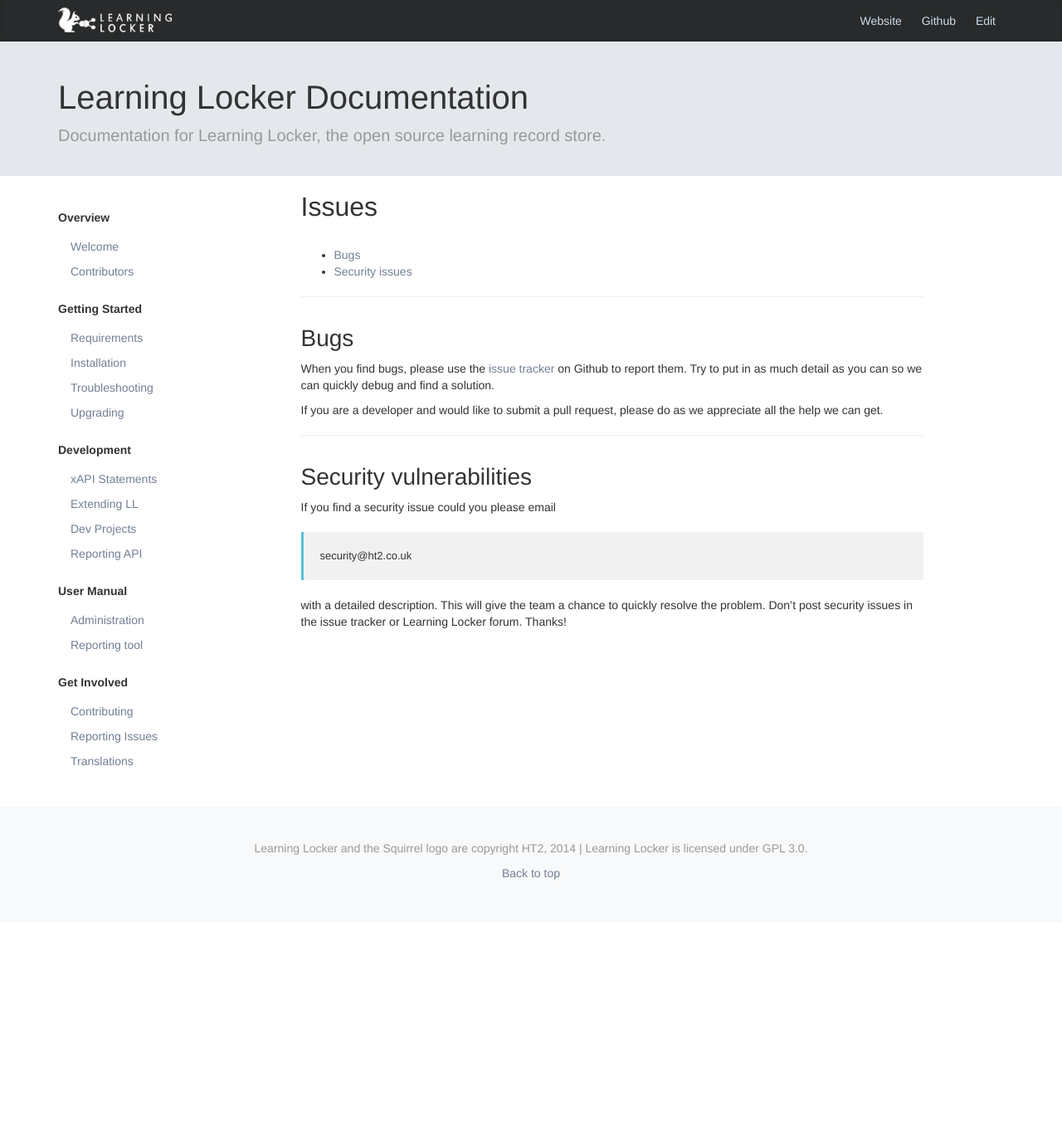
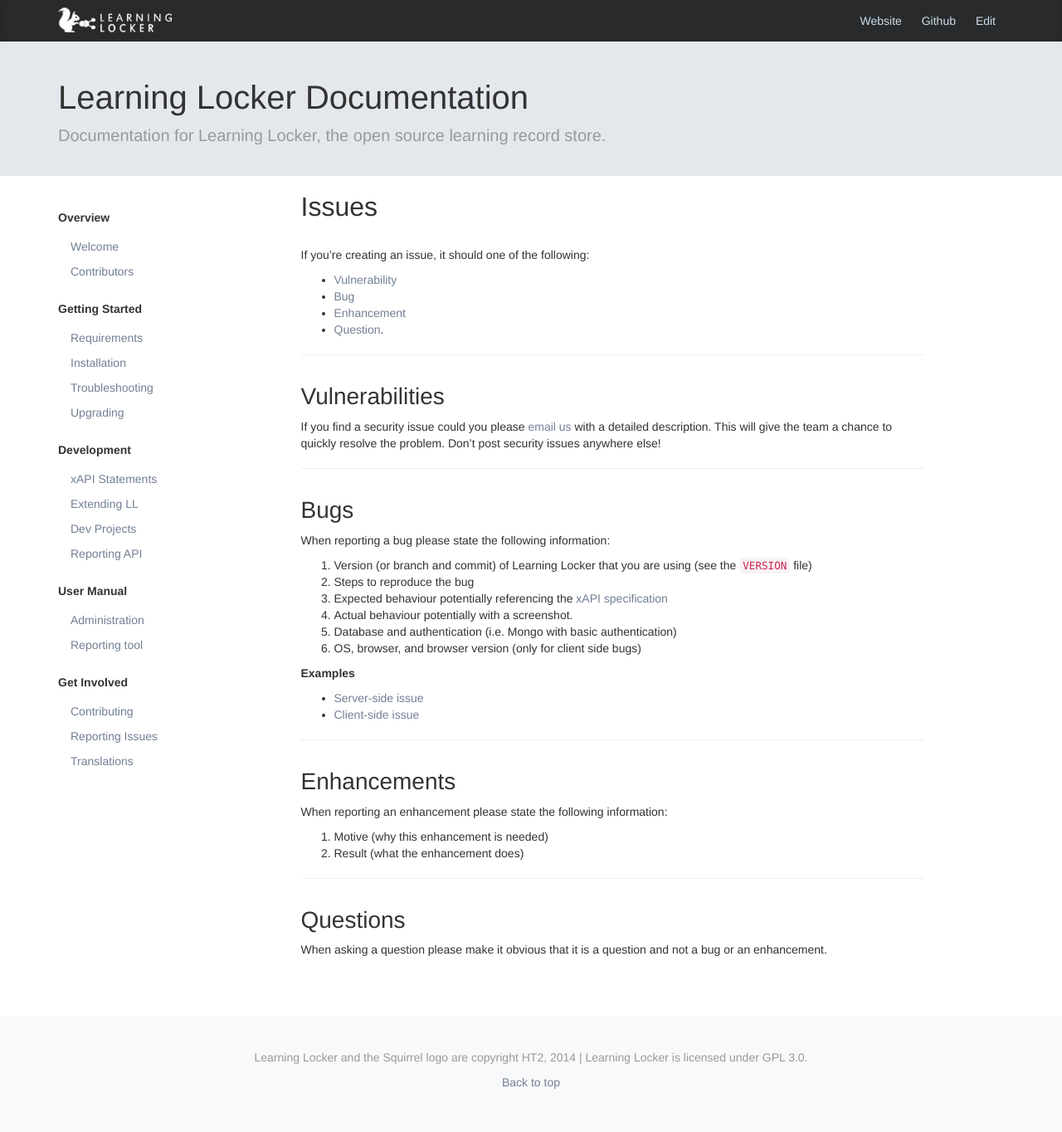
Before and after one commit to LearningLocker/docs, a Jekyll site: the page built from issues.md, in a window 1280 px wide. Shown: the whole page at 83% size. Built offline with Jekyll 4.4.1, drawn with Linux system fonts in a browser that asks for light colours; nearby versions of some CDN libraries; before the commit the page ends 1112 px from its top, so only the background shows below that.

Commit message:
Adds contribution guidelines.

```diff
--- a/issues.md
+++ b/issues.md
@@ -1,23 +1,36 @@
 ---
 ---
 
-Issues
-======
+# Issues
+If you're creating an issue, it should one of the following:
 
-- [Bugs](#bugs)
-- [Security issues](#securities)
+- [Vulnerability](#vulnerabilities)
+- [Bug](#bugs)
+- [Enhancement](#enhancements)
+- [Question](#questions).
+
+## Vulnerabilities
+If you find a security issue could you please [email us](mailto:security@ht2.co.uk) with a detailed description. This will give the team a chance to quickly resolve the problem. Don't post security issues anywhere else!
 
 ## Bugs
+When reporting a bug please state the following information:
 
-When you find bugs, please use the [issue tracker](https://github.com/LearningLocker/LearningLocker/issues) on Github to report them. Try to put in as much detail as you can so we can quickly debug and find a solution.
+1. Version (or branch and commit) of Learning Locker that you are using (see the `VERSION` file)
+2. Steps to reproduce the bug
+3. Expected behaviour potentially referencing the [xAPI specification](https://github.com/adlnet/xAPI-Spec/blob/master/xAPI.md)
+4. Actual behaviour potentially with a screenshot.
+5. Database and authentication (i.e. Mongo with basic authentication)
+6. OS, browser, and browser version (only for client side bugs)
 
-If you are a developer and would like to submit a pull request, please do as we appreciate all the help we can get.
+**Examples**
+- [Server-side issue](https://github.com/LearningLocker/learninglocker/issues/315)
+- [Client-side issue](https://github.com/LearningLocker/learninglocker/issues/317)
 
-## Security vulnerabilities
+## Enhancements
+When reporting an enhancement please state the following information:
 
-If you find a security issue could you please email
+1. Motive (why this enhancement is needed)
+2. Result (what the enhancement does)
 
-> security@ht2.co.uk
-
-
-with a detailed description. This will give the team a chance to quickly resolve the problem. Don't post security issues in the issue tracker or Learning Locker forum. Thanks!
+## Questions
+When asking a question please make it obvious that it is a question and not a bug or an enhancement.
```
